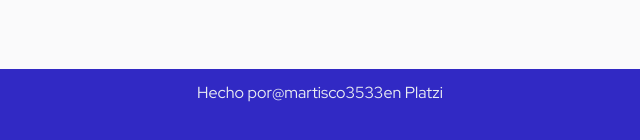
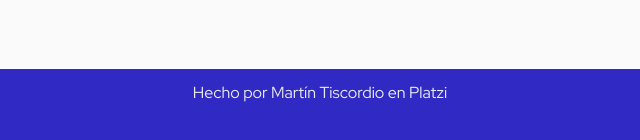
Before and after one commit to Martisco3533/Platzi-movi, a website: page index.html in a window 1280 px wide. Shown: the part 564-704 px from the top of the page, 320-960 px from the left. Drawn offline with nearby package versions, Linux system fonts and the light colour scheme; no server answers.

Commit message:
Nuevo cambio

```diff
--- a/index.html
+++ b/index.html
@@ -129,7 +129,7 @@
     </article>
   </section>
 
-  <footer>Hecho por <a src="https://platzi.com/@martisco3533"> @martisco3533 </a>en Platzi</footer>
+  <footer> <div> Hecho por <a src="https://platzi.com/@martisco3533">Martín Tiscordio </a> en Platzi </div> </footer>
 
   <script src="https://cdn.jsdelivr.net/npm/axios/dist/axios.min.js"></script>
   <script src="./src/secrets.js"></script>
```
